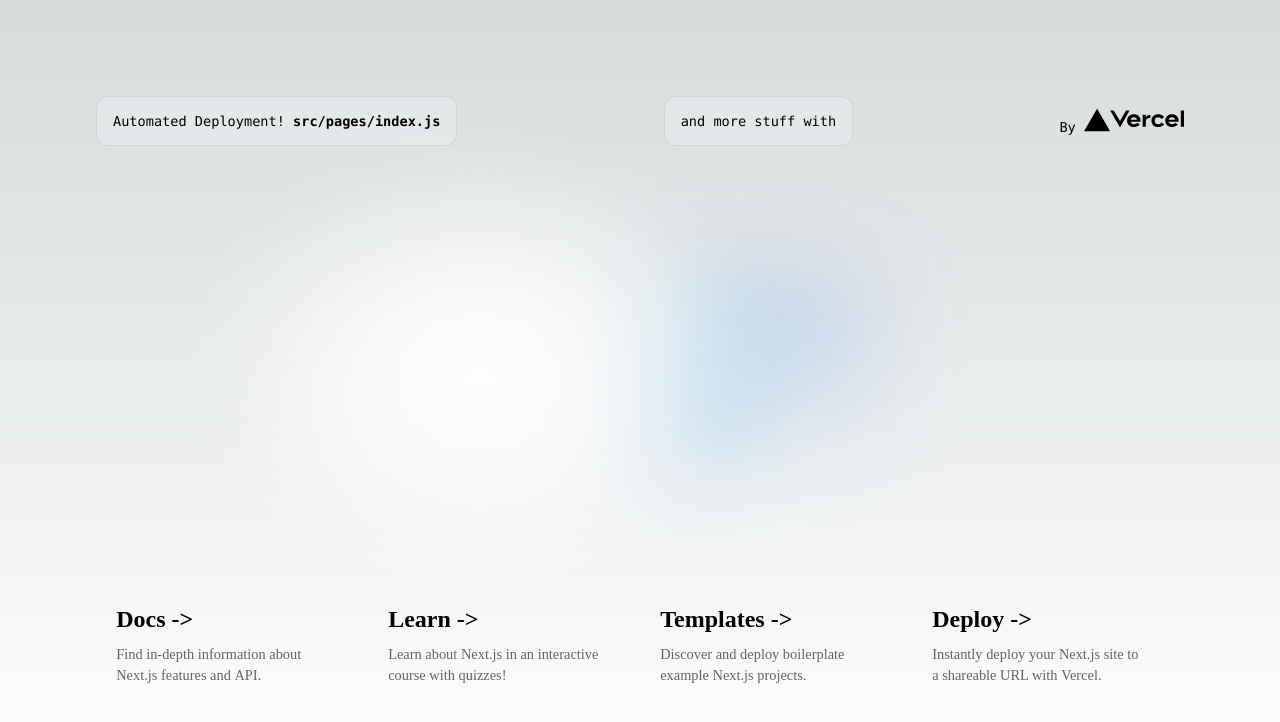
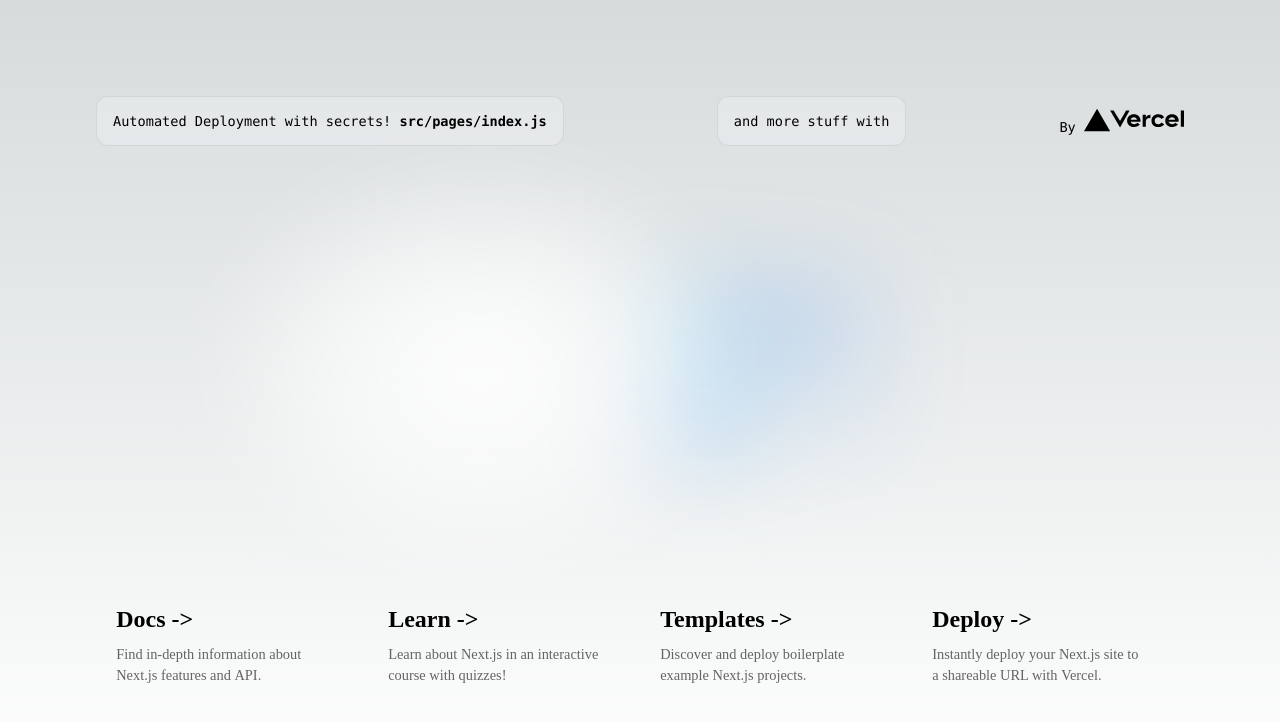
Before and after one commit to jdub233/example-nextjs, a Next.js app: page / in a window 1280 px wide. Shown: the top 722 px of the page. Built offline with nearby package versions, Linux system fonts and the light colour scheme.

Commit message:
content changes

```diff
--- a/src/pages/index.js
+++ b/src/pages/index.js
@@ -11,7 +11,7 @@ export default function Home() {
   return (
     <>
       <Head>
-        <title>Create Next App</title>
+        <title>Example Next App with secrets</title>
         <meta name="description" content="Generated by create next app" />
         <meta name="viewport" content="width=device-width, initial-scale=1" />
         <link rel="icon" href="/favicon.ico" />
@@ -19,10 +19,10 @@ export default function Home() {
       <main className={styles.main}>
         <div className={styles.description}>
           <p>
-            Automated Deployment!&nbsp;
+            Automated Deployment with secrets!&nbsp;
             <code className={styles.code}>src/pages/index.js</code>
           </p>
-          <p>and more stuff with {process.env.NEXT_PUBLIC_SEKRET} {process.env.DEPLOY_SEKRET}</p>
+          <p>and more stuff with {process.env.NEXT_PUBLIC_SEKRET}</p>
           <div>
               By{' '}
               <Image
```
